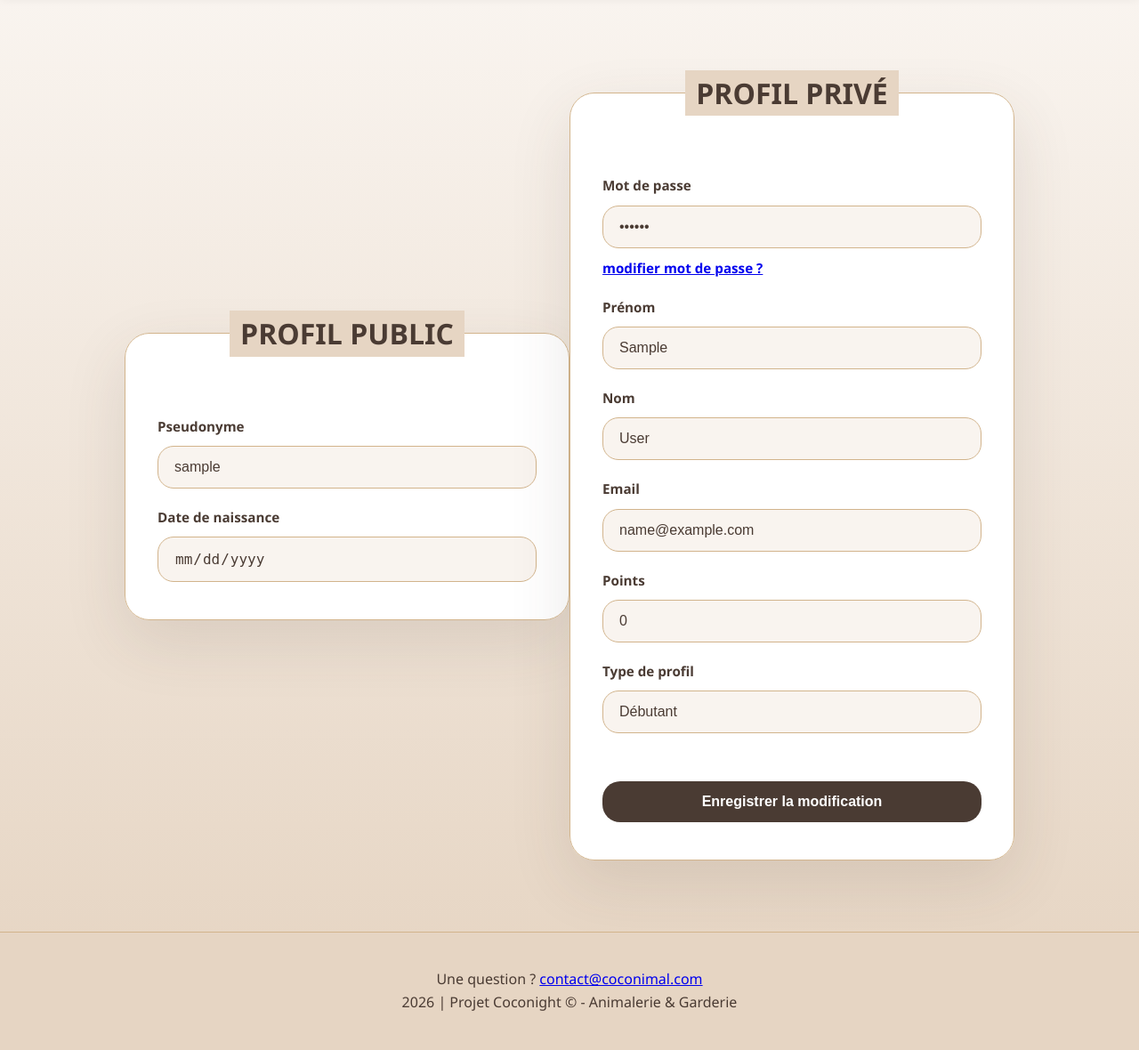
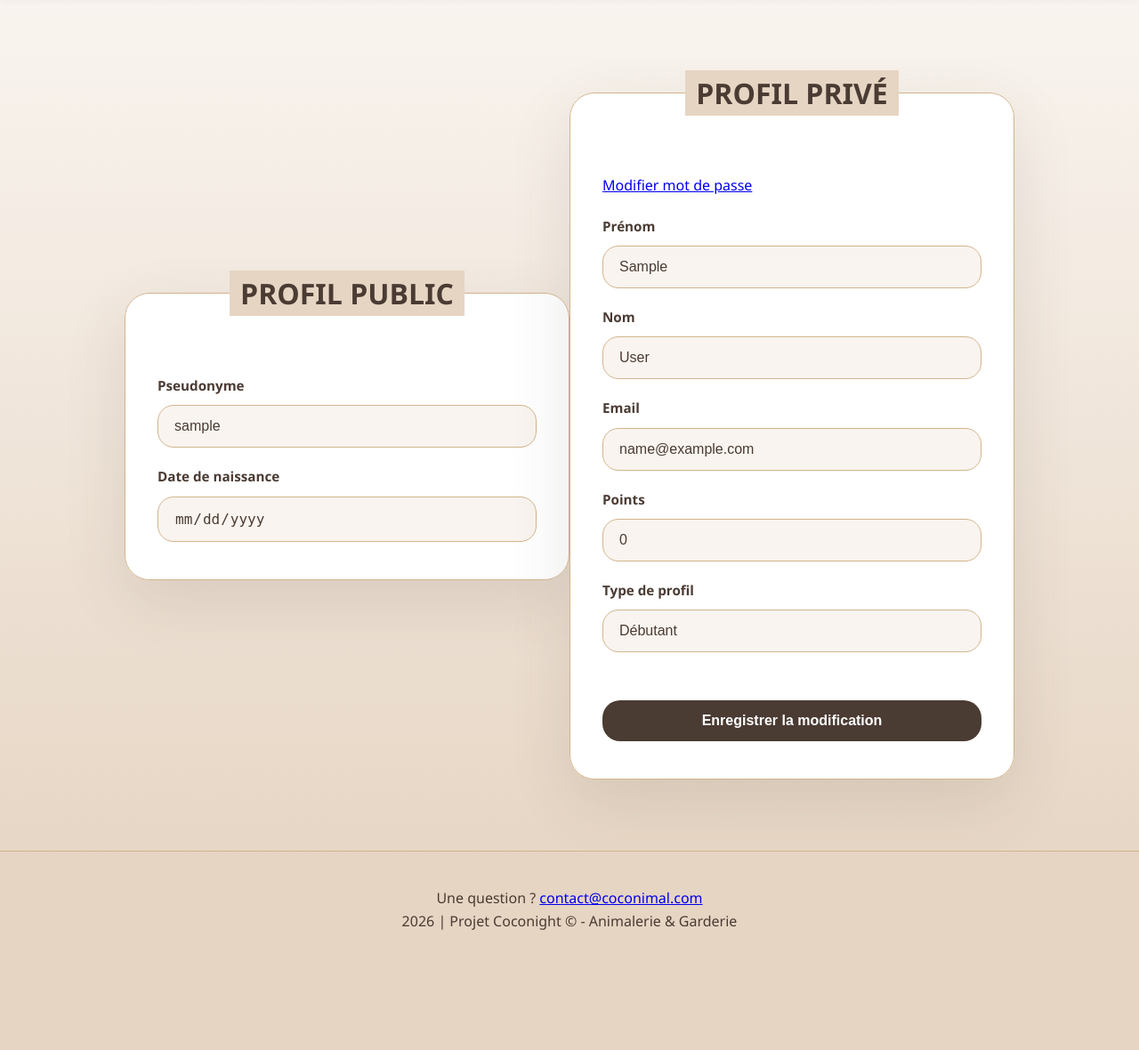
Before and after one commit to MathisSinet/CY_DevWeb_GI4, a Django app: page /accounts/profile/ in a window 1280 px wide. Shown: the part 173-1353 px from the top of the page at 89% size. After the commit the page ends 1218 px from the top, so only its background shows below. Run offline with Django 4.2, Linux system fonts and the light colour scheme; the visitor is signed in with stand-in values (Sample User, id 1).

Commit message:
Modifications mineures profil

```diff
--- a/accounts/templates/modif.html
+++ b/accounts/templates/modif.html
@@ -9,7 +9,7 @@
 {% block content %}
     <section class="login" style="flex-direction: row;">
         <fieldset>
-            <legend>Changer mot de passe</legend>
+            <legend>Changer le mot de passe</legend>
 
             <form method="POST">
 
--- a/accounts/templates/profile.html
+++ b/accounts/templates/profile.html
@@ -32,12 +32,7 @@
 
             <form method="POST">
                 {% csrf_token %}
-
-                <label>
-                    Mot de passe
-                <input type="password" name="Mot de passe" value="******"readonly>
-                <a href="{% url 'modif' %}">modifier mot de passe ?</a>
-                </label>
+                <a href="{% url 'modif' %}">Modifier mot de passe</a>
 
                 <label>
                     Prénom
--- a/accounts/views.py
+++ b/accounts/views.py
@@ -2,6 +2,7 @@ from django.shortcuts import render, redirect
 from django.http import HttpRequest
 from django.contrib import messages
 from django.contrib.auth import login, authenticate, logout
+from django.contrib.auth.decorators import login_required
 from django.utils import timezone
 from .forms import SignupForm
 from datetime import timedelta
@@ -42,7 +43,7 @@ def logout_view(request: HttpRequest):
     logout(request)
     return redirect("login")
 
-
+@login_required
 def modif_view(request: HttpRequest):
     if request.method == "POST":
         #pour changer mot de passe : donner l'ancien d'abord
@@ -55,7 +56,7 @@ def modif_view(request: HttpRequest):
             return render(request, "modif.html")
 
         if confirm_password != new_password:
-            messages.error(request, "Nouveau mot de passe incorrect")
+            messages.error(request, "Les mots de passe ne correspondent pas")
             return render(request, "modif.html")
 
         request.user.set_password(new_password)
@@ -66,9 +67,9 @@ def modif_view(request: HttpRequest):
 
     return render(request, "modif.html")
 
+@login_required
 def profile_view(request: HttpRequest):
     if request.method == "POST":
-
         first_name = request.POST["name"].strip()
         last_name = request.POST["surname"].strip()
         email = request.POST["email"].strip()
```
Also changed, not shown: core/views.py (+0 -7 lines).
